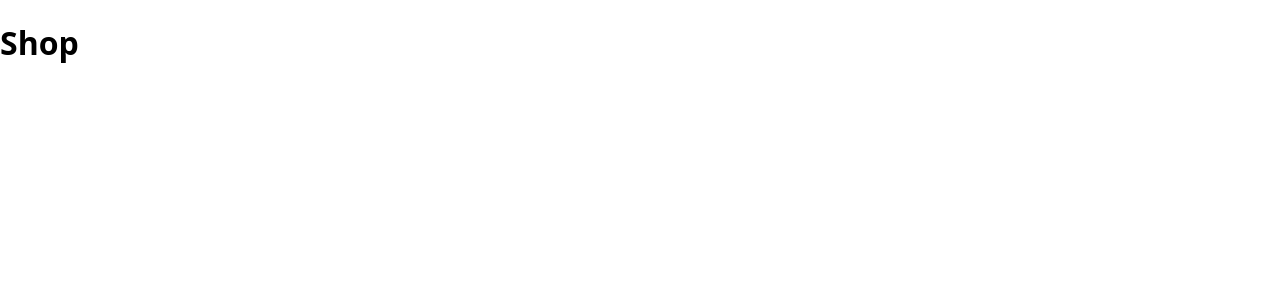
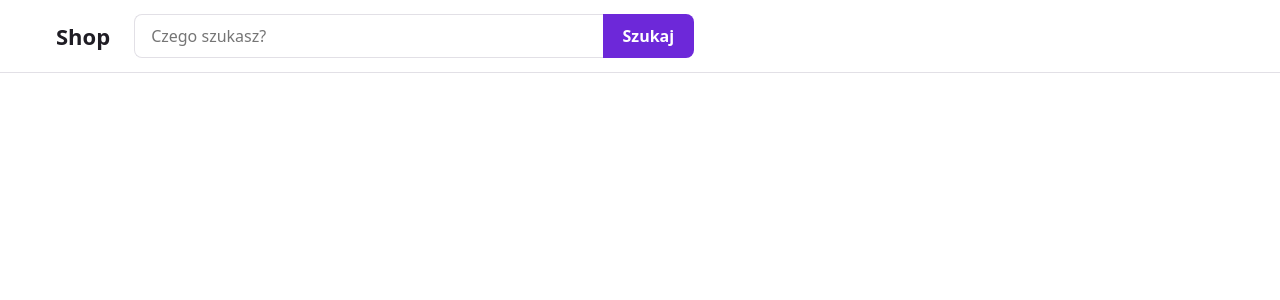
Before and after one commit to kacperborkowski/ecommerce-react-nodejs, a React (Vite) app in the folder frontend/: page / in a window 1280 px wide. Shown: the top 300 px of the page. Built offline with nearby package versions, Linux system fonts and the light colour scheme.

Commit message:
Add header with search bar

```diff
--- a/frontend/src/App.tsx
+++ b/frontend/src/App.tsx
@@ -1,5 +1,7 @@
+import { Header } from '@/modules/layout'
+
 function App() {
-  return <h1>Shop</h1>
+  return <Header />
 }
 
 export default App
--- a/frontend/src/index.css
+++ b/frontend/src/index.css
@@ -1,3 +1,13 @@
+:root {
+  --color-text: #1f1d24;
+  --color-text-muted: #6b6375;
+  --color-bg: #fff;
+  --color-bg-muted: #f4f3f6;
+  --color-border: #e2e0e6;
+  --color-accent: #6d28d9;
+  --color-accent-hover: #5b21b6;
+}
+
 *,
 *::before,
 *::after {
@@ -7,4 +17,12 @@
 body {
   margin: 0;
   font-family: system-ui, 'Segoe UI', Roboto, sans-serif;
+  color: var(--color-text);
+  background: var(--color-bg);
 }
+
+.container {
+  max-width: 1200px;
+  margin: 0 auto;
+  padding: 0 16px;
+}
--- /dev/null
+++ b/frontend/src/modules/layout/components/Header.module.css
@@ -0,0 +1,28 @@
+.header {
+  border-bottom: 1px solid var(--color-border);
+  background: var(--color-bg);
+}
+
+.inner {
+  display: flex;
+  align-items: center;
+  gap: 24px;
+  min-height: 72px;
+}
+
+.logo {
+  flex-shrink: 0;
+  font-size: 22px;
+  font-weight: 800;
+  color: var(--color-text);
+  text-decoration: none;
+}
+
+@media (max-width: 600px) {
+  .inner {
+    flex-wrap: wrap;
+    gap: 12px;
+    padding-top: 12px;
+    padding-bottom: 12px;
+  }
+}
--- /dev/null
+++ b/frontend/src/modules/layout/components/Header.tsx
@@ -0,0 +1,15 @@
+import { SearchBar } from '@/modules/search'
+import styles from './Header.module.css'
+
+export function Header() {
+  return (
+    <header className={styles.header}>
+      <div className={`container ${styles.inner}`}>
+        <a href="/" className={styles.logo}>
+          Shop
+        </a>
+        <SearchBar />
+      </div>
+    </header>
+  )
+}
--- /dev/null
+++ b/frontend/src/modules/layout/index.ts
@@ -0,0 +1 @@
+export { Header } from './components/Header'
--- /dev/null
+++ b/frontend/src/modules/search/components/SearchBar.module.css
@@ -0,0 +1,37 @@
+.form {
+  display: flex;
+  width: 100%;
+  max-width: 560px;
+}
+
+.input {
+  flex: 1;
+  min-width: 0;
+  height: 44px;
+  padding: 0 16px;
+  border: 1px solid var(--color-border);
+  border-right: none;
+  border-radius: 8px 0 0 8px;
+  font: inherit;
+}
+
+.input:focus {
+  outline: 2px solid var(--color-accent);
+  outline-offset: -2px;
+}
+
+.button {
+  height: 44px;
+  padding: 0 20px;
+  border: none;
+  border-radius: 0 8px 8px 0;
+  background: var(--color-accent);
+  color: #fff;
+  font: inherit;
+  font-weight: 600;
+  cursor: pointer;
+}
+
+.button:hover {
+  background: var(--color-accent-hover);
+}
--- /dev/null
+++ b/frontend/src/modules/search/components/SearchBar.tsx
@@ -0,0 +1,36 @@
+import { useState, type FormEvent } from 'react'
+import styles from './SearchBar.module.css'
+
+type SearchBarProps = {
+  onSearch?: (query: string) => void
+}
+
+export function SearchBar({ onSearch }: SearchBarProps) {
+  const [query, setQuery] = useState('')
+
+  const handleSubmit = (event: FormEvent<HTMLFormElement>) => {
+    event.preventDefault()
+    const trimmedQuery = query.trim()
+
+    if (trimmedQuery) {
+      onSearch?.(trimmedQuery)
+    }
+  }
+
+  return (
+    <form className={styles.form} role="search" onSubmit={handleSubmit}>
+      <input
+        className={styles.input}
+        type="search"
+        name="q"
+        placeholder="Czego szukasz?"
+        aria-label="Szukaj produktów"
+        value={query}
+        onChange={(event) => setQuery(event.target.value)}
+      />
+      <button className={styles.button} type="submit">
+        Szukaj
+      </button>
+    </form>
+  )
+}
--- /dev/null
+++ b/frontend/src/modules/search/index.ts
@@ -0,0 +1 @@
+export { SearchBar } from './components/SearchBar'
```
Also changed, not shown: 2 other files (tests, documents, lock files or other folders).
